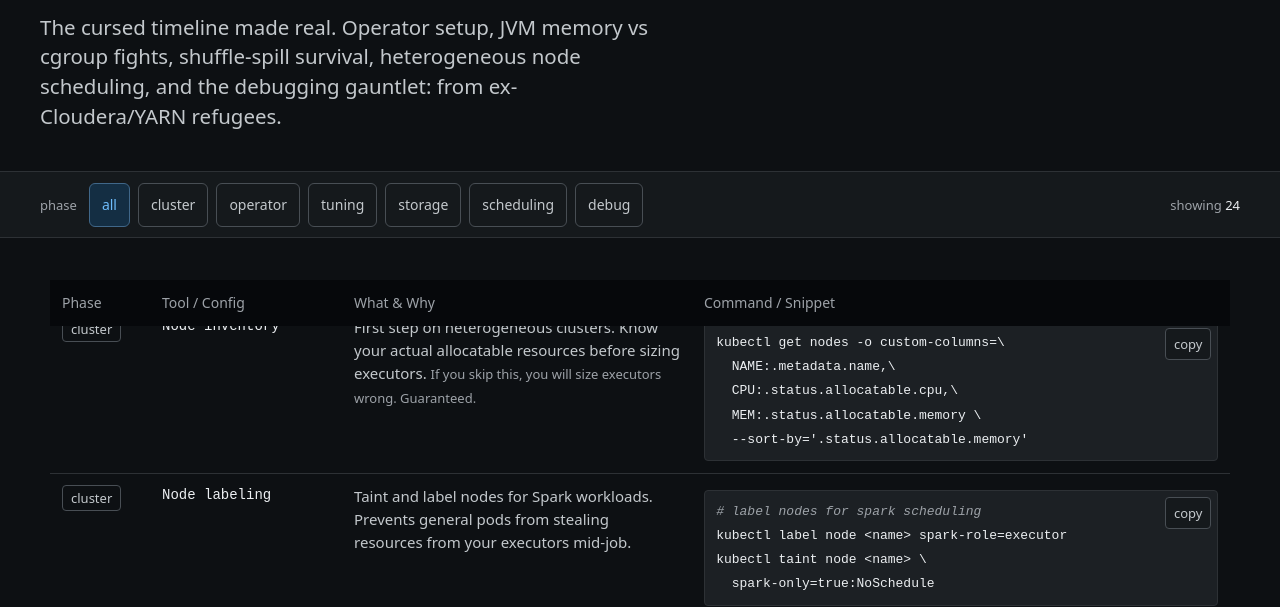
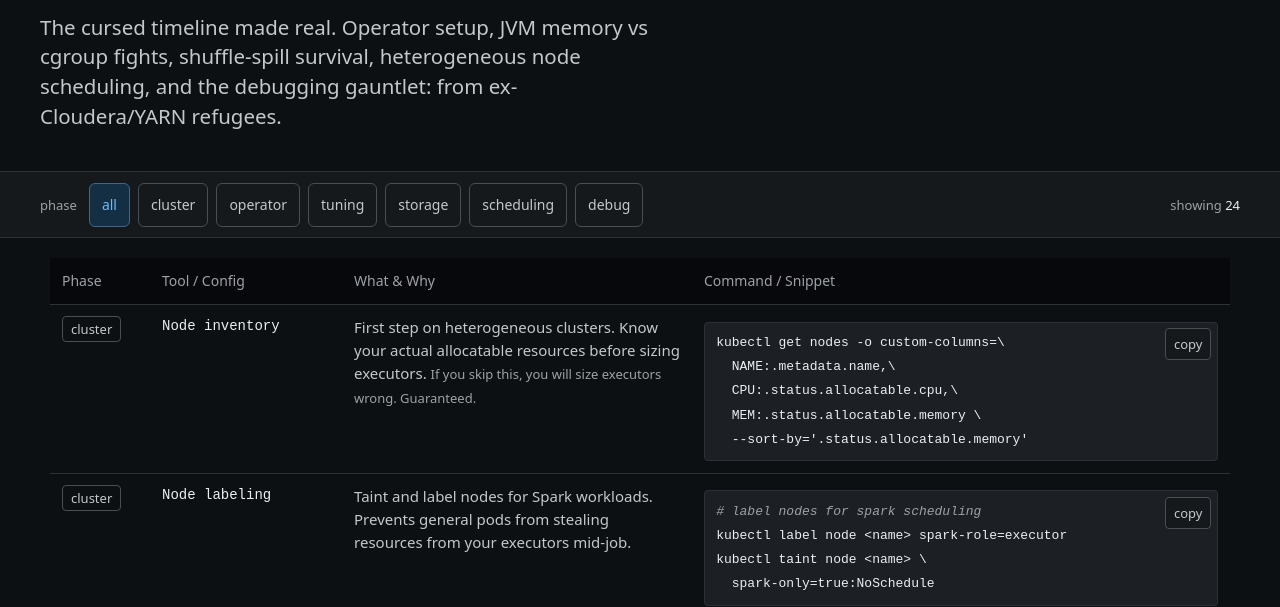
Before and after one commit to muratcanozdemir/white-hacker-tools, a plain HTML site: page spark-k8s.html in a window 1280 px wide. Shown: the part 207-814 px from the top of the page. Drawn offline with Linux system fonts and the light colour scheme; a web font is replaced by a local one.

Commit message:
fixed style

```diff
--- a/spark-k8s.html
+++ b/spark-k8s.html
@@ -176,10 +176,7 @@
     color: var(--muted);
     padding: var(--space-sm) var(--space-sm);
     border-bottom: 1px solid var(--border2);
-    position: sticky;
-    top: 42px;
     background: var(--bg);
-    z-index: 10;
   }
 
   tbody td {
```
